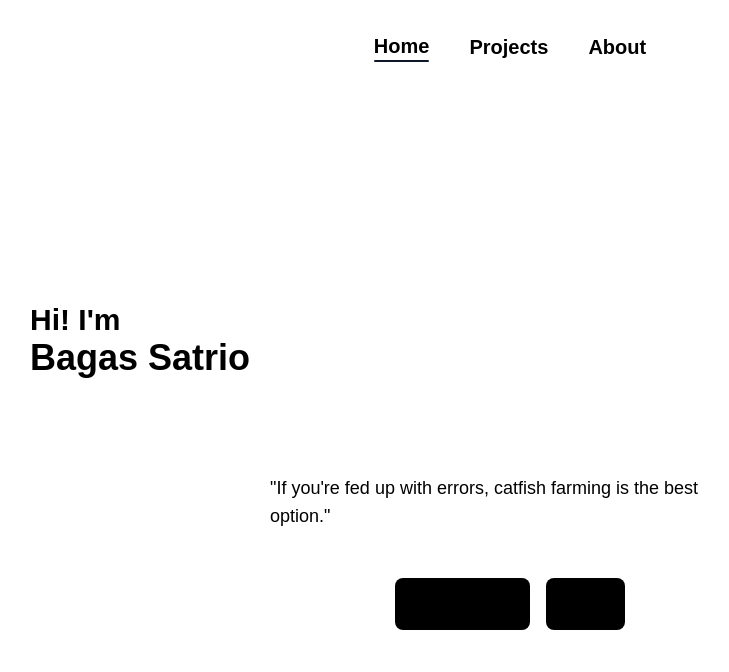
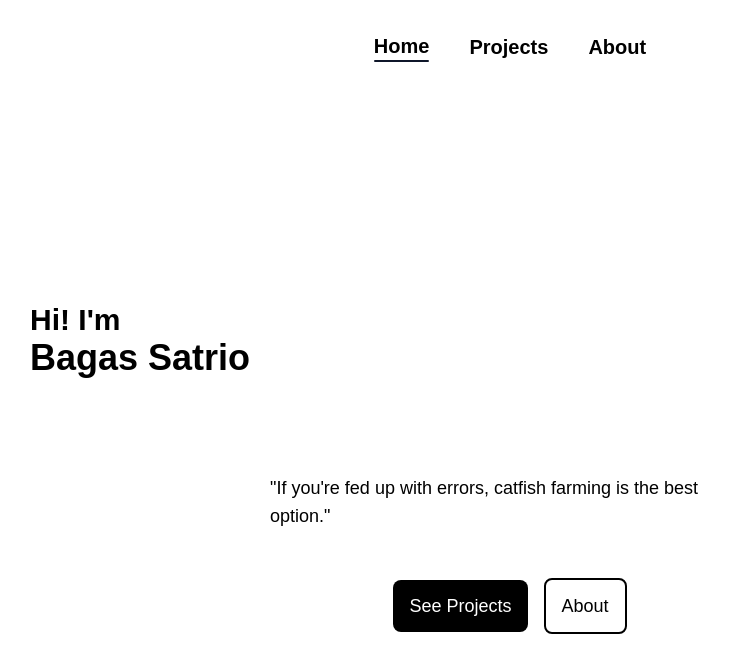
Before and after one commit to bagasstr/bagasdev, a Next.js app: page / in a window 1280 px wide. Shown: the top 672 px of the page, without its empty margins (130-859 px from the left). Built offline with nearby package versions, Linux system fonts and the light colour scheme; a web font is replaced by a local one.

Commit message:
fix dark mode

```diff
--- a/src/app/page.tsx
+++ b/src/app/page.tsx
@@ -25,7 +25,7 @@ const Home = () => {
           <Link
             href={"/projects"}
             passHref
-            className='sm:px-4 sm:py-3 bg-black sm:rounded-lg dark:text-white'>
+            className='sm:px-4 sm:py-3 bg-black sm:rounded-lg text-white dark:border-2 dark:border-black dark:text-white'>
             <button>
               <p className='sm:text-lg sm:font-medium'>See Projects</p>
             </button>
@@ -33,7 +33,7 @@ const Home = () => {
           <Link
             href={"/about"}
             passHref
-            className='sm:px-4 sm:py-3 bg-black sm:rounded-lg dark:text-white'>
+            className='sm:px-4 sm:py-3 sm:rounded-lg dark:text-white border-2 dark:bg-black border-black text-black'>
             <button>
               <p className='sm:text-lg sm:font-medium'>About</p>
             </button>
```
